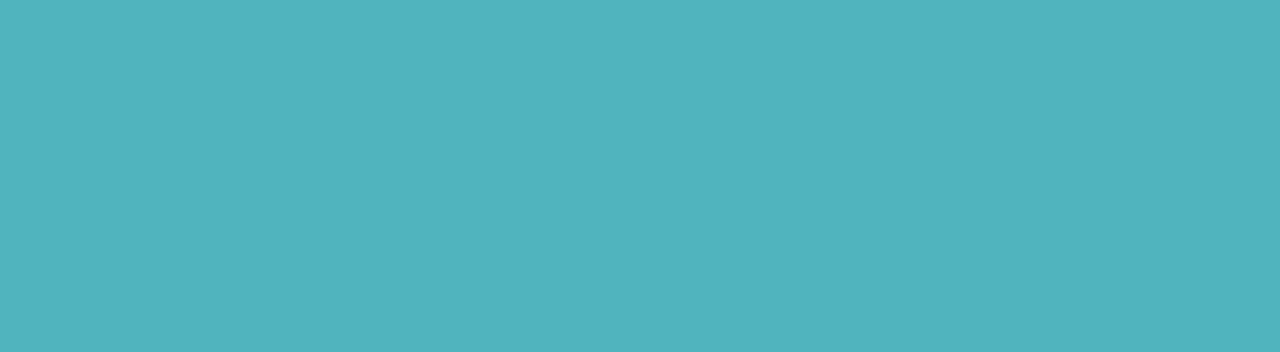
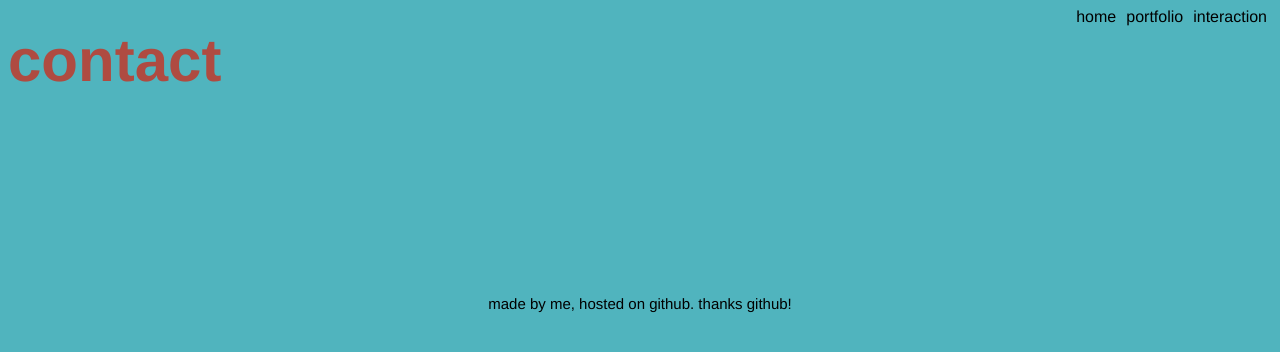
Before and after one commit to callumfowler101/callumfowler101.github.io, a plain HTML site: page contact.html in a window 1280 px wide. Drawn offline with Linux system fonts and the light colour scheme.

Commit message:
added pages w/links

```diff
--- a/contact.html
+++ b/contact.html
@@ -7,5 +7,20 @@
     <link rel="stylesheet" href="main.css">
 </head>
 <body>
+    <header>
+        <nav>
+            <ul>
+                <li> <a href="interaction.html"> Interaction </a></li>
+                <li> <a href="portfolio.html"> Portfolio </a></li>
+                <li> <a href="index.html"> Home </a></li>
+            </ul>
+        </nav>
+        <h1>Contact</h1>
+    </header>
 
+    <section>
+
+    </section>
+
+    <footer> Made by me, hosted on Github. Thanks Github! </footer>
 </body>
```
Also changed, not shown: index.html (+1 -1 lines), interaction.html (+15 -0 lines), portfolio.html (+15 -0 lines).
